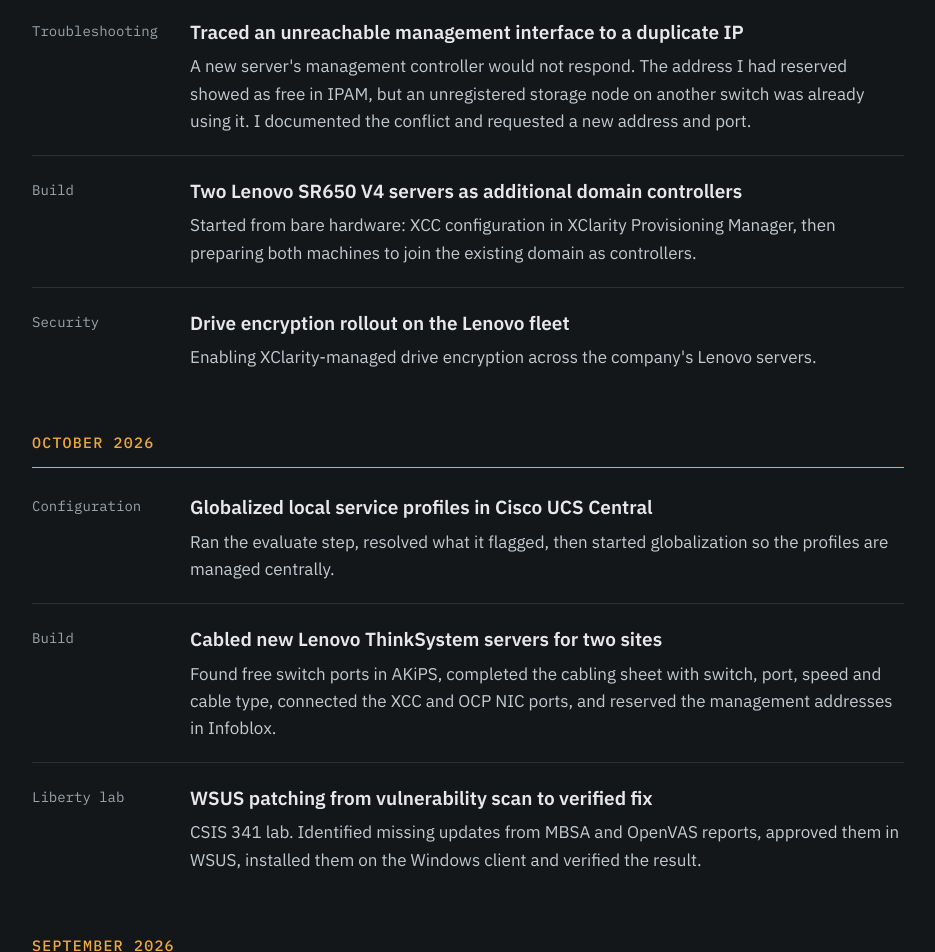
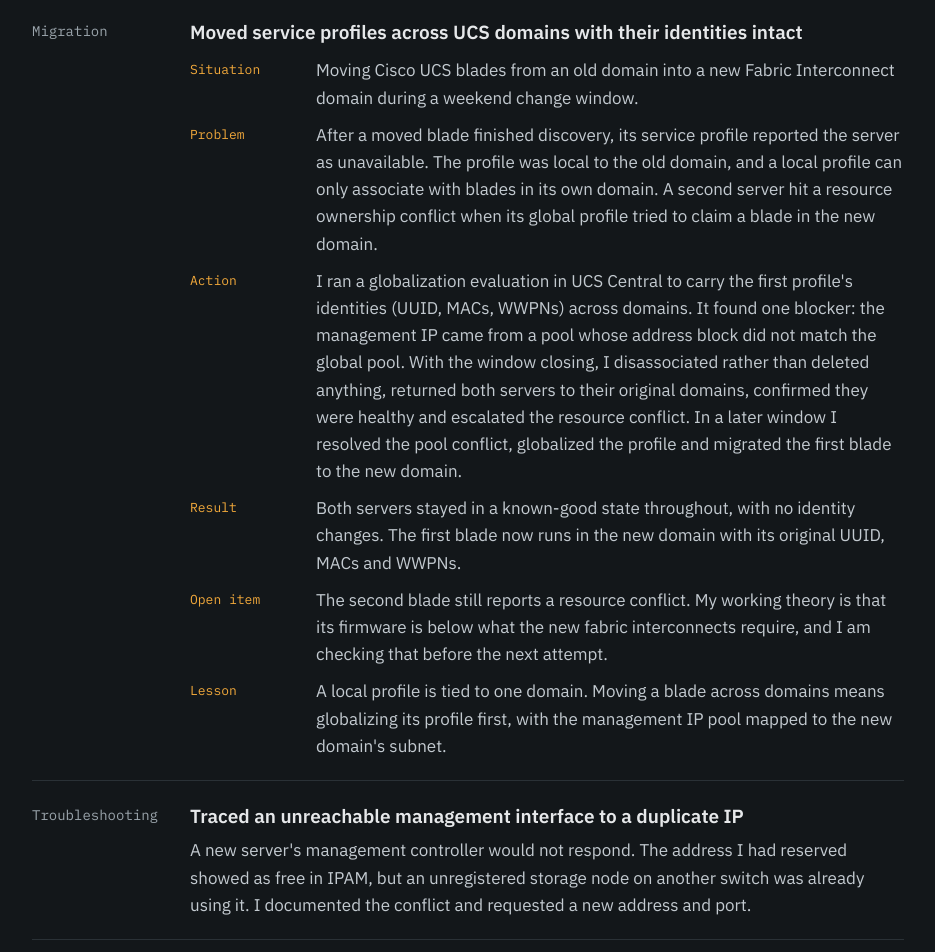
Before and after one commit to gideonjose25/gideonjose.com, a plain HTML site: page index.html in a window 1280 px wide. Shown: the part 6403-7355 px from the top of the page, without its empty margins (296-1231 px from the left). Drawn offline with Linux system fonts and the light colour scheme.

Commit message:
Add files via upload

```diff
--- a/index.html
+++ b/index.html
@@ -499,6 +499,38 @@ html{scroll-behavior:smooth}
 </div>
 </article>
 <article style="display: flex; flex-wrap: wrap; gap: 6px 28px; padding: 20px 0; border-bottom: 1px solid #2a3136;">
+<div style="flex: 0 0 130px; font-family: 'IBM Plex Mono', ui-monospace, monospace; font-size: 14px; color: #9aa4ab; padding-top: 3px">Migration</div>
+<div style="flex: 1 1 340px; min-width: 0">
+<h4 style="margin: 0; font-size: 19px; font-weight: 600">Moved service profiles across UCS domains with their identities intact</h4>
+<dl style="margin: 10px 0 0; padding: 0; display: flex; flex-direction: column; gap: 10px">
+<div style="display: flex; flex-wrap: wrap; gap: 2px 16px">
+<dt style="flex: 0 0 110px; font-family: 'IBM Plex Mono', ui-monospace, monospace; font-size: 13px; color: #f2a93b; padding-top: 3px">Situation</dt>
+<dd style="margin: 0; flex: 1 1 260px; min-width: 0; color: #c3cad0">Moving Cisco UCS blades from an old domain into a new Fabric Interconnect domain during a weekend change window.</dd>
+</div>
+<div style="display: flex; flex-wrap: wrap; gap: 2px 16px">
+<dt style="flex: 0 0 110px; font-family: 'IBM Plex Mono', ui-monospace, monospace; font-size: 13px; color: #f2a93b; padding-top: 3px">Problem</dt>
+<dd style="margin: 0; flex: 1 1 260px; min-width: 0; color: #c3cad0">After a moved blade finished discovery, its service profile reported the server as unavailable. The profile was local to the old domain, and a local profile can only associate with blades in its own domain. A second server hit a resource ownership conflict when its global profile tried to claim a blade in the new domain.</dd>
+</div>
+<div style="display: flex; flex-wrap: wrap; gap: 2px 16px">
+<dt style="flex: 0 0 110px; font-family: 'IBM Plex Mono', ui-monospace, monospace; font-size: 13px; color: #f2a93b; padding-top: 3px">Action</dt>
+<dd style="margin: 0; flex: 1 1 260px; min-width: 0; color: #c3cad0">I ran a globalization evaluation in UCS Central to carry the first profile's identities (UUID, MACs, WWPNs) across domains. It found one blocker: the management IP came from a pool whose address block did not match the global pool. With the window closing, I disassociated rather than deleted anything, returned both servers to their original domains, confirmed they were healthy and escalated the resource conflict. In a later window I resolved the pool conflict, globalized the profile and migrated the first blade to the new domain.</dd>
+</div>
+<div style="display: flex; flex-wrap: wrap; gap: 2px 16px">
+<dt style="flex: 0 0 110px; font-family: 'IBM Plex Mono', ui-monospace, monospace; font-size: 13px; color: #f2a93b; padding-top: 3px">Result</dt>
+<dd style="margin: 0; flex: 1 1 260px; min-width: 0; color: #c3cad0">Both servers stayed in a known-good state throughout, with no identity changes. The first blade now runs in the new domain with its original UUID, MACs and WWPNs.</dd>
+</div>
+<div style="display: flex; flex-wrap: wrap; gap: 2px 16px">
+<dt style="flex: 0 0 110px; font-family: 'IBM Plex Mono', ui-monospace, monospace; font-size: 13px; color: #f2a93b; padding-top: 3px">Open item</dt>
+<dd style="margin: 0; flex: 1 1 260px; min-width: 0; color: #c3cad0">The second blade still reports a resource conflict. My working theory is that its firmware is below what the new fabric interconnects require, and I am checking that before the next attempt.</dd>
+</div>
+<div style="display: flex; flex-wrap: wrap; gap: 2px 16px">
+<dt style="flex: 0 0 110px; font-family: 'IBM Plex Mono', ui-monospace, monospace; font-size: 13px; color: #f2a93b; padding-top: 3px">Lesson</dt>
+<dd style="margin: 0; flex: 1 1 260px; min-width: 0; color: #c3cad0">A local profile is tied to one domain. Moving a blade across domains means globalizing its profile first, with the management IP pool mapped to the new domain's subnet.</dd>
+</div>
+</dl>
+</div>
+</article>
+<article style="display: flex; flex-wrap: wrap; gap: 6px 28px; padding: 20px 0; border-bottom: 1px solid #2a3136;">
 <div style="flex: 0 0 130px; font-family: 'IBM Plex Mono', ui-monospace, monospace; font-size: 14px; color: #9aa4ab; padding-top: 3px">Troubleshooting</div>
 <div style="flex: 1 1 340px; min-width: 0">
 <h4 style="margin: 0; font-size: 19px; font-weight: 600">Traced an unreachable management interface to a duplicate IP</h4>
@@ -709,7 +741,7 @@ html{scroll-behavior:smooth}
 <div id="gj-term" style="margin-top: 18px; border: 1px solid #3a434a; background: #0b0d0f; font-family: 'IBM Plex Mono', ui-monospace, monospace; font-size: 14px; line-height: 1.7">
 <div style="display: flex; gap: 8px; align-items: center; padding: 10px 14px; border-bottom: 1px solid #2a3136; color: #9aa4ab; font-size: 12px">
 <span aria-hidden="true" style="width: 9px; height: 9px; border-radius: 50%; background: #5cc8a8; display: inline-block"></span>
-<span>guest@gideonjose.com · try a command</span>
+<span>guest@gideonjose · try a command</span>
 </div>
 <div id="gj-term-out" role="log" aria-live="polite" style="padding: 14px 16px 6px; min-height: 150px; max-height: 300px; overflow-y: auto; white-space: pre-wrap; color: #c3cad0">
 <div style="color: #9aa4ab">Type help, or tap a command below.</div>
@@ -749,7 +781,7 @@ html{scroll-behavior:smooth}
 <div style="max-width: 1120px; margin: 0 auto; padding: 88px 24px 56px; display: flex; flex-direction: column; gap: 22px">
 <h2 style="margin: 0; font-size: clamp(30px, 5vw, 48px); line-height: 1.1; font-weight: 600; letter-spacing: -0.01em; max-width: 760px">Building out an infrastructure, network or security team? I would like to hear about it.</h2>
 <div style="display: flex; flex-wrap: wrap; gap: 16px 28px; align-items: center">
-<a href="mailto:gideon@gideonjose.com" style="display: inline-flex; align-items: center; min-height: 48px; padding: 0 26px; background: #f2a93b; color: #14171a; font-weight: 600; text-decoration: none; border-radius: 3px">gideon@gideonjose.com</a>
+<a id="gj-mail" href="#contact" style="display: inline-flex; align-items: center; min-height: 48px; padding: 0 26px; background: #f2a93b; color: #14171a; font-weight: 600; text-decoration: none; border-radius: 3px">contact [at] gideonjose [dot] com</a>
 <button type="button" id="gj-copy" style="min-height: 48px; padding: 0 20px; background: transparent; border: 1px solid #3a434a; color: #e6e8ea; font-family: 'IBM Plex Mono', ui-monospace, monospace; font-size: 14px; cursor: pointer; border-radius: 3px">Copy email</button>
 <a href="https://gideonjose25.github.io/cybersecurity-homelab" style="font-family: 'IBM Plex Mono', ui-monospace, monospace; font-size: 15px; padding: 12px 0">Home lab on GitHub</a>
 </div>
@@ -772,6 +804,9 @@ html{scroll-behavior:smooth}
 </script>
 <script>
 (function () {
+  var EMAIL = ['contact', 'gideonjose.com'].join(String.fromCharCode(64));
+  var mail = document.getElementById('gj-mail');
+  if (mail) { mail.href = 'mailto:' + EMAIL; mail.textContent = EMAIL; }
   var out = document.getElementById('gj-term-out');
   var form = document.getElementById('gj-term-form');
   var input = document.getElementById('gj-term-in');
@@ -804,7 +839,7 @@ html{scroll-behavior:smooth}
         for (var i = 0; i < items.length && i < 3; i++) lines.push('- ' + items[i].textContent.trim());
         return 'Latest entries:\n' + lines.join('\n') + '\nFull log: scroll to Work log.';
       },
-      contact: function () { return 'gideon@gideonjose.com'; },
+      contact: function () { return EMAIL; },
       sudo: function () { return 'Permission denied. Nice try, though.'; }
     };
     function run(raw) {
@@ -828,8 +863,8 @@ html{scroll-behavior:smooth}
     copy.addEventListener('click', function () {
       var done = function () { copy.textContent = 'Copied'; setTimeout(function () { copy.textContent = 'Copy email'; }, 2000); };
       if (navigator.clipboard && navigator.clipboard.writeText) {
-        navigator.clipboard.writeText('gideon@gideonjose.com').then(done, function () { copy.textContent = 'gideon@gideonjose.com'; });
-      } else { copy.textContent = 'gideon@gideonjose.com'; }
+        navigator.clipboard.writeText(EMAIL).then(done, function () { copy.textContent = EMAIL; });
+      } else { copy.textContent = EMAIL; }
     });
   }
 })();
```
